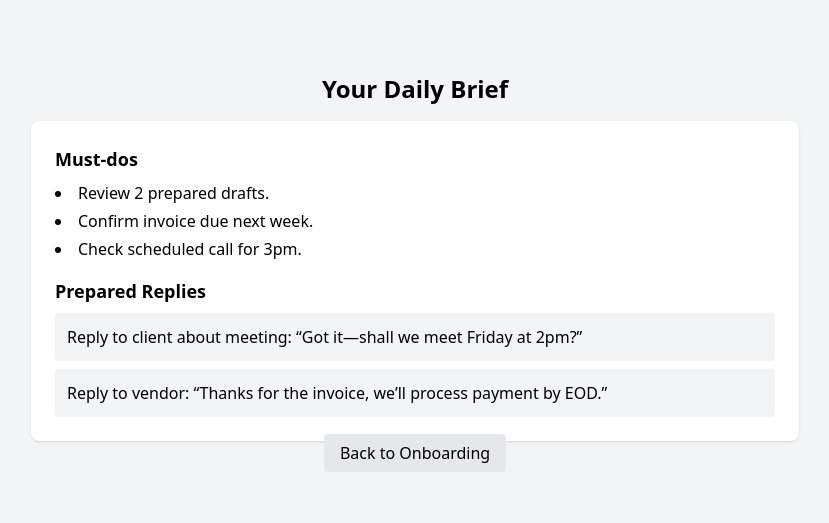
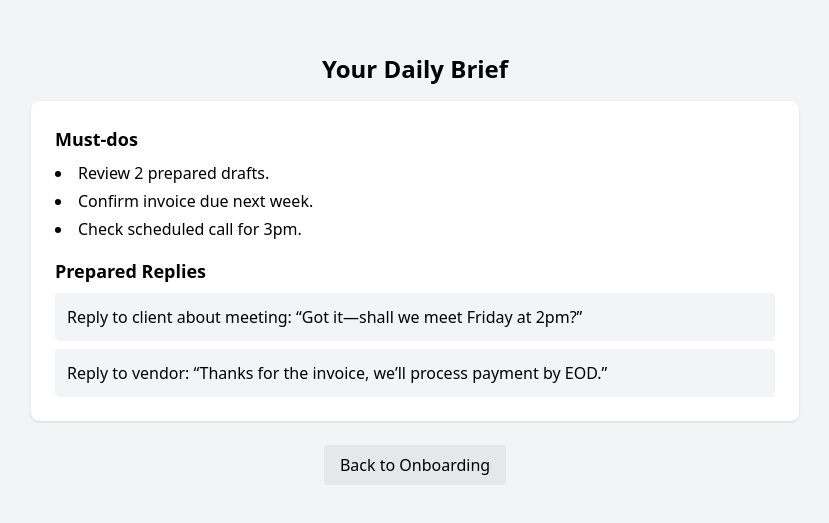
Before and after one commit to richducat/autopilot-onboarding, a Next.js app: page /dashboard in a window 1280 px wide. Shown: the part 131-654 px from the top of the page, without its empty margins (225-1054 px from the left). Built offline with nearby package versions, Linux system fonts and the light colour scheme.

Commit message:
Update Next.js Links to avoid nested anchors

```diff
--- a/pages/dashboard.tsx
+++ b/pages/dashboard.tsx
@@ -25,8 +25,11 @@ export default function Dashboard() {
           </div>
         </section>
       </div>
-      <Link href="/onboarding">
-        <a className="mt-6 px-4 py-2 bg-gray-200 rounded hover:bg-gray-300">Back to Onboarding</a>
+      <Link
+        href="/onboarding"
+        className="mt-6 px-4 py-2 bg-gray-200 rounded hover:bg-gray-300"
+      >
+        Back to Onboarding
       </Link>
     </div>
   );
--- a/pages/index.tsx
+++ b/pages/index.tsx
@@ -4,10 +4,11 @@ export default function Home() {
   return (
     <div className="flex flex-col min-h-screen items-center justify-center p-4">
       <h1 className="text-3xl font-bold mb-4">Autopilot Onboarding Demo</h1>
-      <Link href="/onboarding">
-        <a className="px-6 py-3 bg-blue-600 text-white rounded-lg shadow hover:bg-blue-700">
-          Start Onboarding
-        </a>
+      <Link
+        href="/onboarding"
+        className="px-6 py-3 bg-blue-600 text-white rounded-lg shadow hover:bg-blue-700"
+      >
+        Start Onboarding
       </Link>
     </div>
   );
--- a/pages/onboarding/index.tsx
+++ b/pages/onboarding/index.tsx
@@ -82,10 +82,11 @@ export default function Onboarding() {
         {step === 4 && (
           <div>
             <p className="mb-4">Great! You’re ready to go.</p>
-            <Link href="/dashboard">
-              <a className="inline-block px-4 py-2 bg-green-600 text-white rounded hover:bg-green-700">
-                View Daily Brief
-              </a>
+            <Link
+              href="/dashboard"
+              className="inline-block px-4 py-2 bg-green-600 text-white rounded hover:bg-green-700"
+            >
+              View Daily Brief
             </Link>
           </div>
         )}
```
